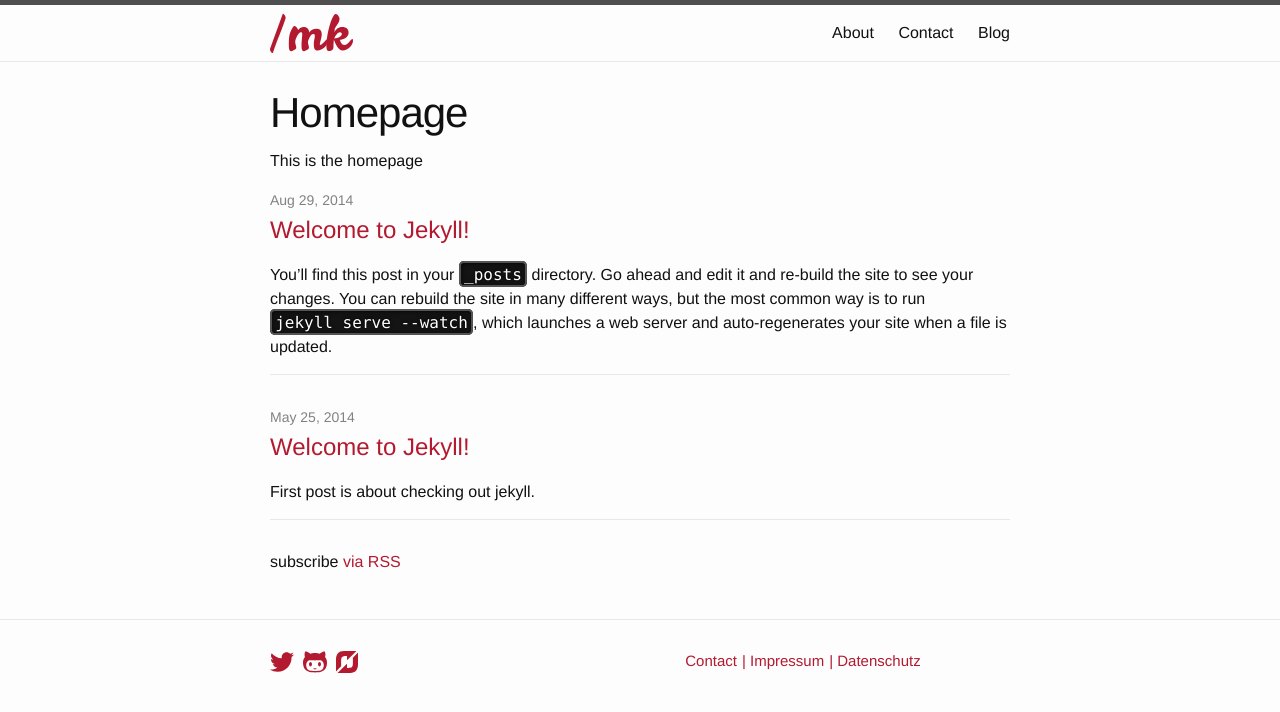
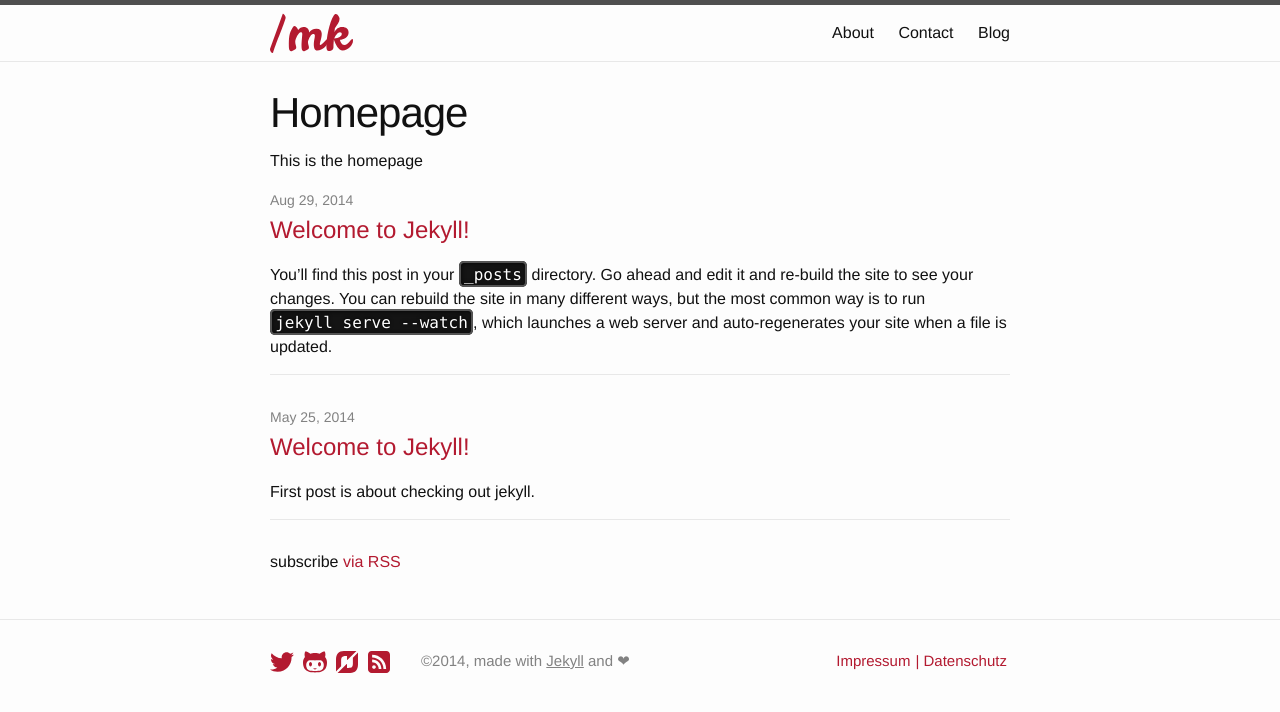
Before and after one commit to mischah/michael-kuehnel.de, a Jekyll site: the page built from index.html, in a window 1280 px wide. Shown: the top 712 px of the page. Built offline with Jekyll 4.4.1, drawn with Linux system fonts in a browser that asks for light colours.

Commit message:
Update footer
- Add link to feed
- Add copyright

```diff
--- a/_includes/footer.html
+++ b/_includes/footer.html
@@ -34,17 +34,29 @@
 							</span>
 						</a>
 					</li>
+					<li>
+						<a href="{{ "/feed.xml" | prepend: site.baseurl }}">
+							<span class="icon  icon--feed">
+								<svg viewBox="0 0 16 16">
+									<path d="M13.333 0h-10.666c-1.467 0-2.667 1.2-2.667 2.667v10.666c0 1.468 1.2 2.667 2.667 2.667h10.666c1.467 0 2.667-1.199 2.667-2.667v-10.666c0-1.467-1.2-2.667-2.667-2.667zM4.359 12.988c-0.75 0-1.359-0.605-1.359-1.354 0-0.745 0.609-1.356 1.359-1.356 0.752 0 1.36 0.611 1.36 1.356-0 0.749-0.608 1.354-1.36 1.354zM7.773 13c0-1.278-0.497-2.482-1.398-3.382-0.902-0.902-2.1-1.4-3.373-1.4v-1.956c3.713 0 6.736 3.023 6.736 6.738l-1.965 0zM11.244 13c0-4.548-3.698-8.249-8.24-8.249v-1.957c5.625 0 10.202 4.58 10.202 10.206l-1.962-0z" fill="#828282"></path>
+								</svg>
+							</span>
+						</a>
+					</li>
 				</ul>
 
 			</div>
 
 			<div class="footer-col  footer-col-2">
-
+				<span>
+					 ©2014, made with <a href="http://jekyllrb.com/" class="footer-link">Jekyll</a> and
+				</span>
+				<span class="footer-heart">❤</span>
 			</div>
 
 			<div class="footer-col  footer-col-3">
 				<ul class="contact-list">
-					<li><a href="/contact/">Contact</a></li>
+					<!-- <li><a href="/contact/">Contact</a></li> -->
 					<li><a href="/impressum/">Impressum</a></li>
 					<li><a href="/datenschutz/">Datenschutz</a></li>
 				</ul>
--- a/_sass/_layout.scss
+++ b/_sass/_layout.scss
@@ -96,10 +96,24 @@
 	margin-bottom: $spacing-unit / 2;
 }
 
+.footer-link {
+	color: $grey-color;
+	text-decoration: underline;
+	&:hover {
+		color: $brand-color;
+	}
+}
+
+
+
 .contact-list,
 .social-media-list {
 	list-style: none;
 	margin-left: 0;
+}
+
+.contact-list {
+	// text-align: right;
 }
 
 .contact-list li {
@@ -126,7 +140,8 @@
             fill: $brand-color;
         }
 	}
-	.icon--flattr > svg {
+	.icon--flattr > svg,
+	.icon--feed > svg {
 		height: 22px;
 		width: 22px;
 	}
@@ -151,18 +166,18 @@
 }
 
 .footer-col-1 {
-	width: -webkit-calc(19% - (#{$spacing-unit} / 2));
-	width:         calc(19% - (#{$spacing-unit} / 2));
+	width: -webkit-calc(20% - (#{$spacing-unit} / 2));
+	width:         calc(20% - (#{$spacing-unit} / 2));
 }
 
 .footer-col-2 {
-	width: -webkit-calc(36% - (#{$spacing-unit} / 2));
-	width:         calc(36% - (#{$spacing-unit} / 2));
+	width: -webkit-calc(55% - (#{$spacing-unit} / 2));
+	width:         calc(55% - (#{$spacing-unit} / 2));
 }
 
 .footer-col-3 {
-	width: -webkit-calc(45% - (#{$spacing-unit} / 2));
-	width:         calc(45% - (#{$spacing-unit} / 2));
+	width: -webkit-calc(25% - (#{$spacing-unit} / 2));
+	width:         calc(25% - (#{$spacing-unit} / 2));
 }
 
 @include media-query($on-laptop) {
```
